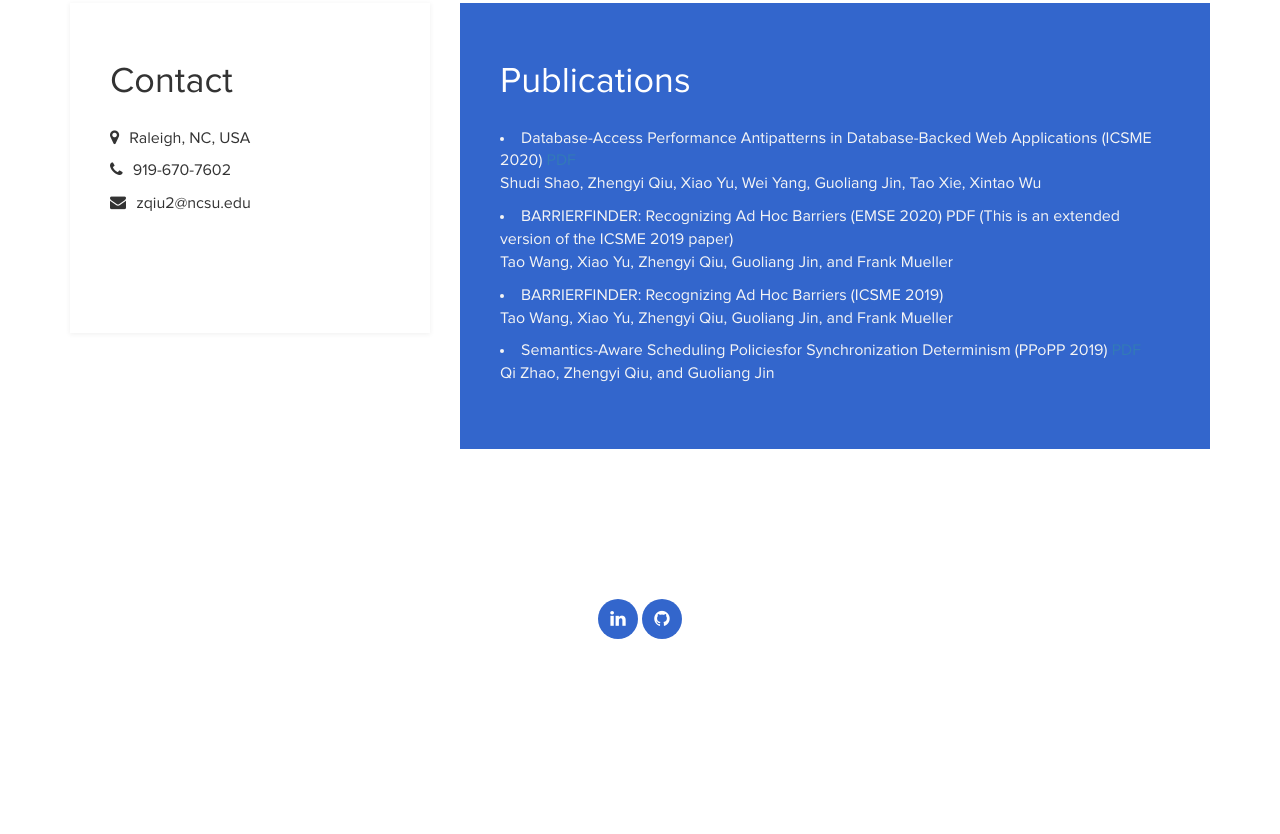
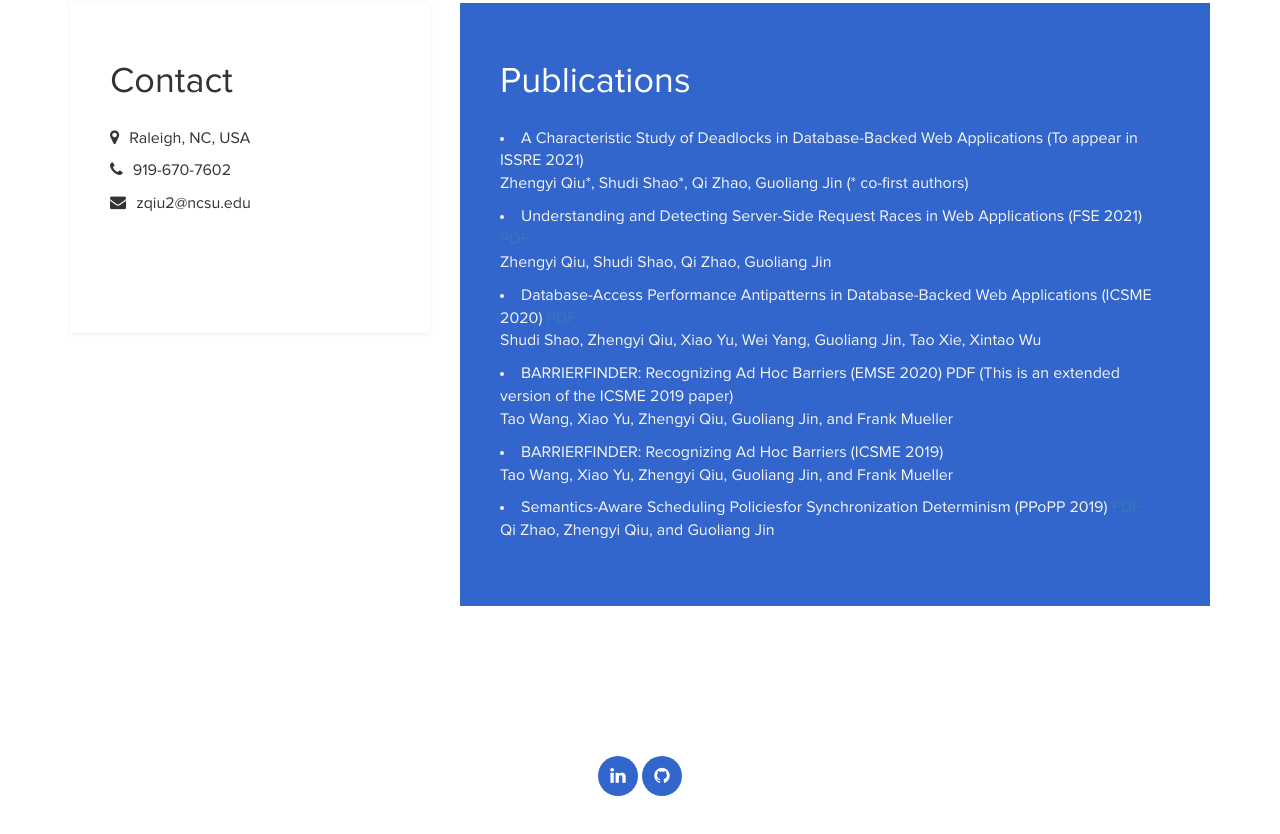
Before and after one commit to caseqiu213/caseqiu213.github.io, a plain HTML site: page index.html in a window 1280 px wide. Shown: the part 1436-2270 px from the top of the page. Before the commit the page ends 2165 px from the top, so only its background shows below. Drawn offline with Linux system fonts and the light colour scheme.

Commit message:
add publications

```diff
--- a/index.html
+++ b/index.html
@@ -132,6 +132,15 @@ http://www.templatemo.com/tm-467-easy-profile
 				<h2 class="white">Publications</h2>
 					<div class="experience-content">
 						<li>
+							A Characteristic Study of Deadlocks in Database-Backed Web Applications (To appear in ISSRE 2021)
+							<p>Zhengyi Qiu*, Shudi Shao*, Qi Zhao, Guoliang Jin (* co-first authors)</p>
+						</li>
+						<li>
+							Understanding and Detecting Server-Side Request Races in Web Applications (FSE 2021)
+							<a href="https://people.engr.ncsu.edu/gjin2/fse-2021-reqrace.pdf">PDF</a>
+							<p>Zhengyi Qiu, Shudi Shao, Qi Zhao, Guoliang Jin</p>
+						</li>
+						<li>
 							Database-Access Performance Antipatterns in Database-Backed Web Applications (ICSME 2020)
 							<a href="https://people.engr.ncsu.edu/gjin2/icsme-2020-dbperf">PDF</a>
 							<p>Shudi Shao, Zhengyi Qiu, Xiao Yu, Wei Yang, Guoliang Jin, Tao Xie, Xintao Wu</p>
```
